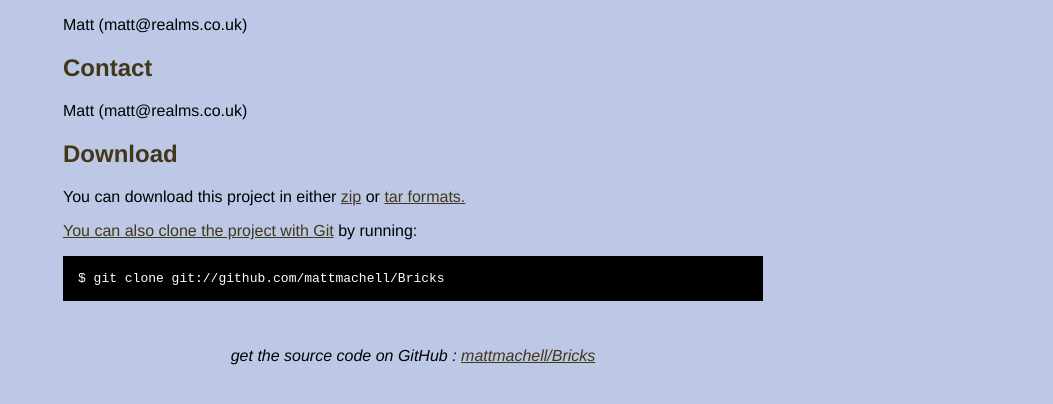
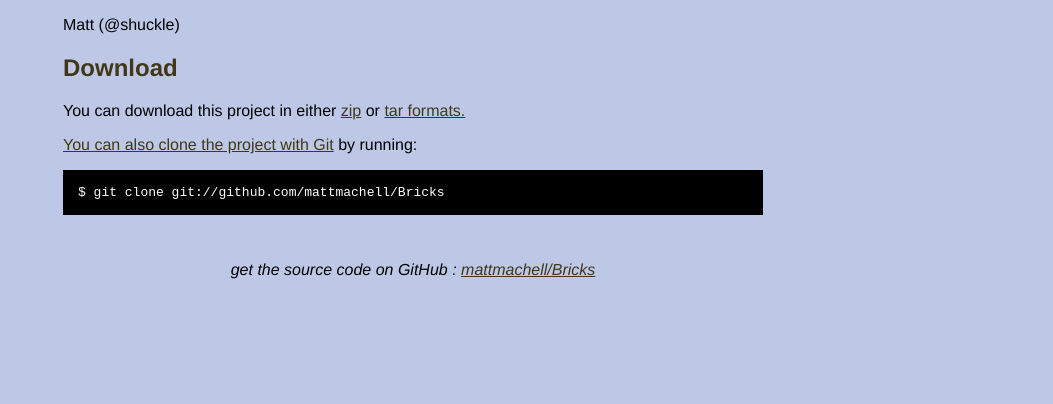
Before and after one commit to lakenen/Bricks, a plain HTML site: page index.html in a window 1280 px wide. Shown: the part 310-714 px from the top of the page, without its empty margins (227-1280 px from the left). Drawn offline with Linux system fonts and the light colour scheme.

Commit message:
Update index.html

```diff
--- a/index.html
+++ b/index.html
@@ -62,15 +62,8 @@
 
 
       <h2>Authors</h2>
-      <p>Matt (matt@realms.co.uk)
+      <p>Matt (@shuckle)
 <br/>      </p>
-
-
-
-      <h2>Contact</h2>
-      <p>Matt (matt@realms.co.uk)
-<br/>      </p>
-
 
     <h2>Download</h2>
     <p>
```
